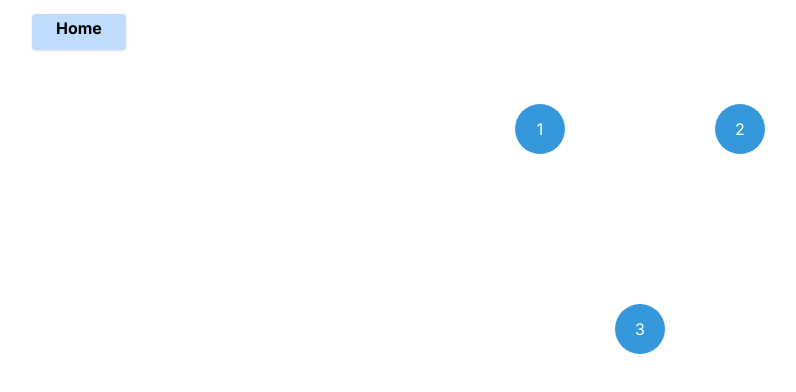
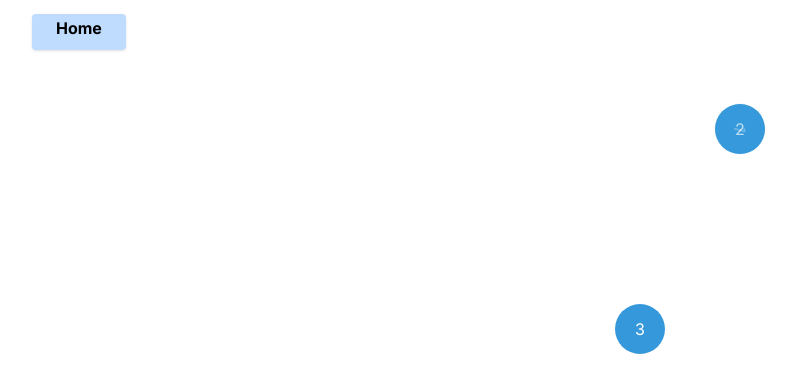
Before and after one commit to Vivek7038/task-nextjs, a Next.js app: page /task1 in a window 1280 px wide. Shown: the top 392 px of the page, without its empty margins (0-796 px from the left). Built offline with nearby package versions, Linux system fonts and the light colour scheme.

Commit message:
added the keyframe for a to b

```diff
--- a/app/task1/page.jsx
+++ b/app/task1/page.jsx
@@ -15,7 +15,7 @@ export default function App() {
       </div>
       <div className="triangle-container">
         <div className="top-nodes">
-          <div className="circle">1</div>
+          <div className="circle circle1">1</div>
           <div className="circle">2</div>
         </div>
         <div className="base-node">
--- a/app/task1/task1.css
+++ b/app/task1/task1.css
@@ -24,6 +24,10 @@
   align-items: center;
   justify-content: center;
 }
+.circle1 {
+  animation: moveAtoB 3s linear infinite; /* Adjust the duration and timing function as needed */
+  z-index: 9999;
+}
 
 .base-node {
   display: flex;
@@ -31,3 +35,18 @@
   align-items: center;
   gap: 150px;
 }
+@keyframes moveAtoB {
+  0% {
+    transform: translate(0, 0) rotate(0);
+  }
+  25% {
+    transform: translate(100px, -50px) rotate(45deg);
+  }
+  50% {
+    transform: translate(200px, 0) rotate(90deg);
+  }
+  100% {
+    transform: translate(200px, 0px) rotate(135deg);
+    opacity: 0;
+  }
+}
```
